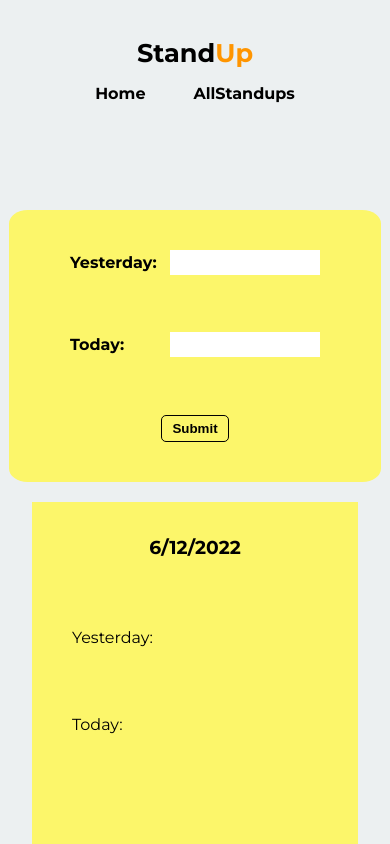
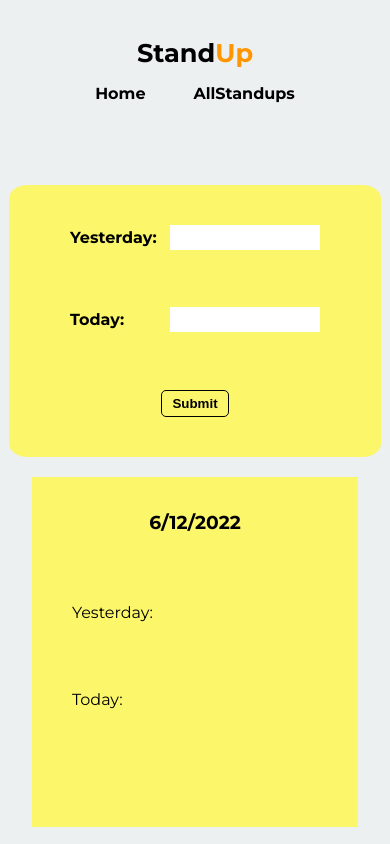
Before and after one commit to K-ash-ish/standup-App, a React (Create React App) app: page / in a window 390 px wide. Shown: the top 844 px of the page. Built offline with nearby package versions, Linux system fonts and the light colour scheme.

Commit message:
mobile respnsive design

```diff
--- a/src/App.css
+++ b/src/App.css
@@ -27,7 +27,7 @@ html {
 }
 @media (max-width: 1020px) {
   .container {
-    padding: 50px 0;
+    padding: 25px 0;
     flex-direction: column;
     align-items: center;
 
```
